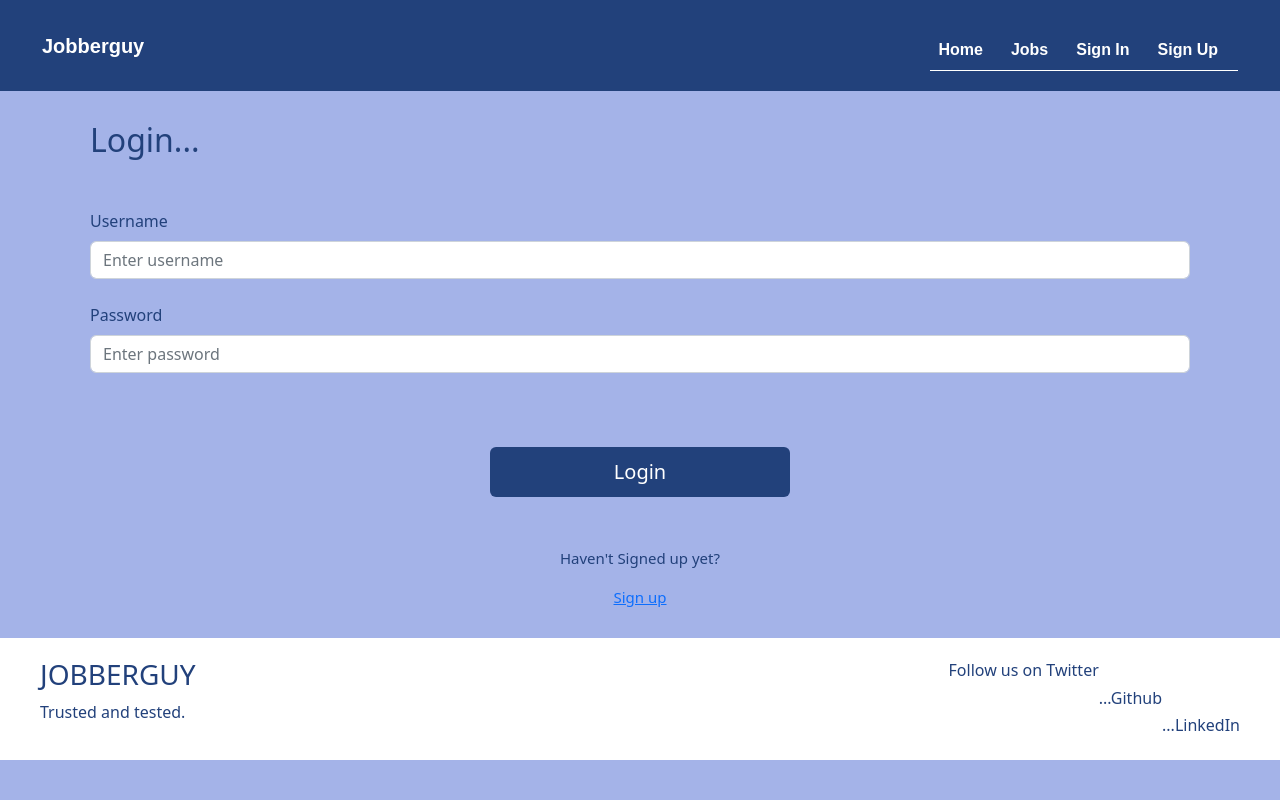
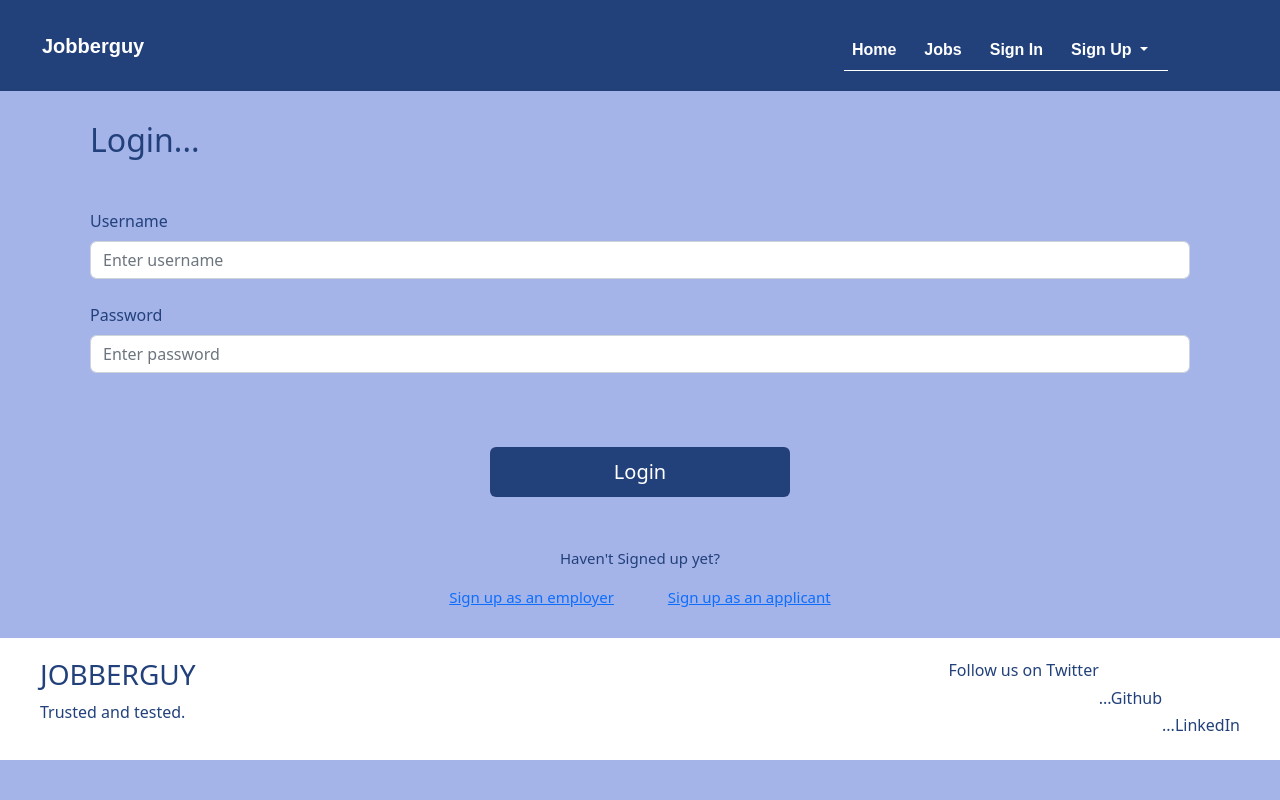
Before and after one commit to awwalAdeleke/personal_project, a Django app: page /main/login/ in a window 1280 px wide. Run offline with Django 4.2, Linux system fonts and the light colour scheme; some libraries are stand-ins or nearby versions.

Commit message:
Added more functionalities and design

```diff
--- a/job_vacancy/settings.py
+++ b/job_vacancy/settings.py
@@ -129,9 +129,9 @@ USE_TZ = True
 
 STATIC_URL = 'static/'
 
-# STATIC_ROOT = BASE_DIR / 'static'
+STATIC_ROOT = BASE_DIR / 'static'
 
-STATICFILES_DIRS = [os.path.join(BASE_DIR, 'static/')]
+# STATICFILES_DIRS = [os.path.join(BASE_DIR, 'static/')]
 
 MEDIA_URL = '/media/'
 
--- a/main_app/admin.py
+++ b/main_app/admin.py
@@ -1,10 +1,11 @@
 from django.contrib import admin
 
-from .models import Comment, EmployeeType, ExperienceLevel, Location, JobVacancy
+from .models import Comment, EmployeeType, ExperienceLevel, Location, JobVacancy, Employer
 # Register your models here.
 
 
 admin.site.register(Comment)
+admin.site.register(Employer)
 admin.site.register(EmployeeType)
 admin.site.register(ExperienceLevel)
 admin.site.register(Location)
--- a/main_app/urls.py
+++ b/main_app/urls.py
@@ -3,11 +3,12 @@ from django.conf import settings
 from django.conf.urls.static import static
 
 from .views import home, create_job, JobListView, job_detail,\
-    hide_comment, login_page, logout_page, register_user, like_view
+    hide_comment, login_page, logout_page, register_user, like_view, EmployerJobListView
 
 urlpatterns = [
     path('home/', home, name='home'),
     path('add_job/', create_job, name='add_job'),
+    path('my_jobs/', EmployerJobListView.as_view(), name='employer_job_list'),
     path('jobs/', JobListView.as_view(), name='job_list'),
     path('jobs/job-<int:pk>/', job_detail, name='job_detail'),
     # path('jobs/job-<int:pk>/add_comment', add_comment, name='add_comment'),
@@ -16,6 +17,7 @@ urlpatterns = [
 
     path('login/', login_page, name='login'),
     path('logout/', logout_page, name='logout'),
-    path('register', register_user, name='register'),
+    path('employer/register', register_user, name='employer_register'),
+    path('applicant/register', register_user, name='applicant_register'),
 
 ] + static(settings.MEDIA_URL, document_root=settings.MEDIA_ROOT)
--- a/main_app/views.py
+++ b/main_app/views.py
@@ -1,15 +1,16 @@
 from django.contrib import messages
 from django.contrib.auth import authenticate, login, logout
-from django.contrib.auth.decorators import login_required
-from django.contrib.auth.models import User
+from django.contrib.auth.decorators import login_required, permission_required
+from django.contrib.auth.mixins import PermissionRequiredMixin
+from django.contrib.auth.models import User, Permission
 from django.db.models import Q
 from django.http import HttpResponseRedirect
 from django.shortcuts import render, redirect, get_object_or_404
 from django.urls import reverse_lazy, reverse
 from django.views.generic import CreateView, ListView, DetailView
 
-from .forms import CreateJobForm, CommentForm, EmployerForm
-from .models import Comment, JobVacancy
+from .forms import CreateJobForm, CommentForm, EmployerForm, ApplicantForm
+from .models import Comment, JobVacancy, Employer
 
 
 # Create your views here.
@@ -62,45 +63,55 @@ def logout_page(request):
 
 
 def register_user(request):
-    form = EmployerForm()
+    if 'employer' in request.get_full_path():
+        form = EmployerForm()
+    else:
+        form = ApplicantForm()
 
     if request.method == 'POST':
-        form = EmployerForm(request.POST)
+        if 'employer' in request.get_full_path():
+            form = EmployerForm(request.POST)
+        else:
+            form = ApplicantForm(request.POST)
 
         if form.is_valid():
             user = form.save(commit=False)
             user.username = user.username.lower()
             user.save()
+            if 'company' in form.cleaned_data:
+                permission = Permission.objects.filter(name='Can Create Job').first()
+                user.user_permissions.add(permission)
+                user.save()
+
             login(request, user)
             return redirect('home')
         else:
             messages.error(request, 'An error occurred during registration!')
-
     context = {'form': form}
     return render(request, 'registration/login.html', context)
 
 
 def home(request):
-    jobs = JobVacancy.objects.all()
+    jobs = JobVacancy.active_jobs.all()
     search = request.GET.get('q') if request.GET.get('q') is not None else ""
-    if request.user.is_authenticated:
-        jobs = JobVacancy.objects.filter(
-            Q(position__icontains=search) |
-            Q(company_name__icontains=search) |
-            Q(address__icontains=search) |
-            Q(location__name__icontains=search) |
-            Q(employee_type__name__icontains=search) |
-            Q(experience_level__name__icontains=search)
-        )
-    else:
-        jobs = JobVacancy.active_jobs.filter(
-            Q(position__icontains=search) |
-            Q(company_name__icontains=search) |
-            Q(address__icontains=search) |
-            Q(location__name__icontains=search) |
-            Q(employee_type__name__icontains=search) |
-            Q(experience_level__name__icontains=search)
-        )
+    # if request.user.is_authenticated:
+    #     jobs = JobVacancy.objects.filter(
+    #         Q(position__icontains=search) |
+    #         Q(company_name__icontains=search) |
+    #         Q(address__icontains=search) |
+    #         Q(location__name__icontains=search) |
+    #         Q(employee_type__name__icontains=search) |
+    #         Q(experience_level__name__icontains=search)
+    #     )
+    # else:
+    jobs = JobVacancy.active_jobs.filter(
+        Q(position__icontains=search) |
+        Q(company_name__icontains=search) |
+        Q(address__icontains=search) |
+        Q(location__name__icontains=search) |
+        Q(employee_type__name__icontains=search) |
+        Q(experience_level__name__icontains=search)
+    )
     job_count = jobs.count()
     context = {
         'jobs': jobs[:4],
@@ -110,6 +121,7 @@ def home(request):
 
 
 @login_required(login_url='login')
+@permission_required('main_app.can_create_job', raise_exception=True)
 def create_job(request):
     form = CreateJobForm()
     if request.method == 'POST':
@@ -150,10 +162,22 @@ class JobListView(ListView):
     template_name = 'job_list.html'
 
     def get_queryset(self):
-        if self.request.user.is_authenticated:
-            return JobVacancy.objects.all()
-        else:
-            return JobVacancy.active_jobs.all()
+        return JobVacancy.active_jobs.all()
+
+
+class EmployerJobListView(PermissionRequiredMixin, JobListView):
+    model = JobVacancy
+    paginate_by = 5
+    template_name = 'job_list.html'
+    permission_required = 'main_app.can_create_job'
+
+    def get_queryset(self):
+        return JobVacancy.objects.filter(employer=self.request.user)
+
+    def get_context_data(self, **kwargs):
+        context = super(EmployerJobListView, self).get_context_data()
+        context['employer_job_list'] = True
+        return context
 
 
 def job_detail(request, pk):
--- a/templates/base.html
+++ b/templates/base.html
@@ -41,7 +41,7 @@
 
 </head>
 <body style="background-color: #A4B3E8;">
-    <nav class="navbar navbar-expand-lg" style="width: 100%; background-color: #22417B; padding: 20px 30px;">
+    <nav class="navbar navbar-expand-lg" style="width: 100%; background-color: #22417B; padding: 20px 100px 20px 30px;">
 
         <div class="container-fluid">
           <a class="navbar-brand" href="{% url 'home' %}"
@@ -82,6 +82,17 @@
 
 
               {% if user.is_authenticated %}
+                  <li class="nav-item">
+                      <a class="nav-link" href="{% url 'employer_job_list' %}"
+                         style="color: #fff;
+                    font-family: 'Raleway', sans-serif;
+                    padding-right: 20px;
+                    text-align: right;
+                    margin-top: 10px;
+                    border-bottom: 1px solid #fff;">My Jobs</a>
+                  </li>
+
+
                 <li class="nav-item">
                   <a class="nav-link" href="{% url 'add_job' %}"
                      style="color: #fff;
@@ -112,14 +123,38 @@
                         margin-top: 10px;
                         border-bottom: 1px solid #fff;">Sign In</a>
                     </li>
-                    <li class="nav-item">
-                      <a class="nav-link" href="{% url 'register' %}"
-                         style="color: #fff;
+                    <li class="nav-item dropdown">
+                      <a style="color: #fff;
                         font-family: 'Raleway', sans-serif;
                         padding-right: 20px;
                         text-align: right;
                         margin-top: 10px;
-                        border-bottom: 1px solid #fff;" >Sign Up</a>
+                        border-bottom: 1px solid #fff;"
+                         class="nav-link dropdown-toggle"
+                         href="#" id="navbarDropdown"
+                         role="button"
+                         data-bs-toggle="dropdown"
+                         aria-expanded="false">
+                        Sign Up
+                      </a>
+                      <ul class="dropdown-menu" aria-labelledby="navbarDropdown">
+                        <li>
+                            <a class="dropdown-item"
+                           href="{% url 'employer_register' %}"
+                           style="color: #22417B;
+                            font-family: 'Raleway', sans-serif;
+                            padding-right: 20px;
+                            margin-top: 10px;
+                            border-bottom: 1px solid #fff;">Employer</a></li>
+                        <li>
+                            <a class="dropdown-item"
+                               href="{% url 'applicant_register' %}"
+                               style="color: #22417B;
+                               font-family: 'Raleway', sans-serif;
+                               padding-right: 20px;
+                               margin-top: 10px;
+                               border-bottom: 1px solid #fff;">Applicant</a></li>
+                      </ul>
                     </li>
                     {% endif %}
                 </ul>
--- a/templates/registration/login.html
+++ b/templates/registration/login.html
@@ -12,7 +12,7 @@
     {% if page == 'login' %}
         <h2 style="margin-left: 50px;">Login...</h2>
     {% else %}
-        <h2 style="margin-left: 50px;">Register...</h2>
+        <h2 style="margin-left: 50px;">Register as Administrator or Site Visitor...</h2>
     {% endif %}
     {% if messages %}
         <ul class="messages" style=" margin-left: 35%;">
@@ -55,7 +55,8 @@
         </form>
         <div class="login" style="text-align: center; font-size: 15px;">
             <p>Haven't Signed up yet?</p>
-            <a href="{% url 'register' %}">Sign up</a>
+            <a href="{% url 'employer_register' %}" style="margin-right: 50px;">Sign up as an employer</a>
+            <a href="{% url 'applicant_register' %}">Sign up as an applicant</a>
         </div>
 
     </div>
```
Also changed, not shown: main_app/forms.py (+23 -2 lines), main_app/models.py (+8 -0 lines).
